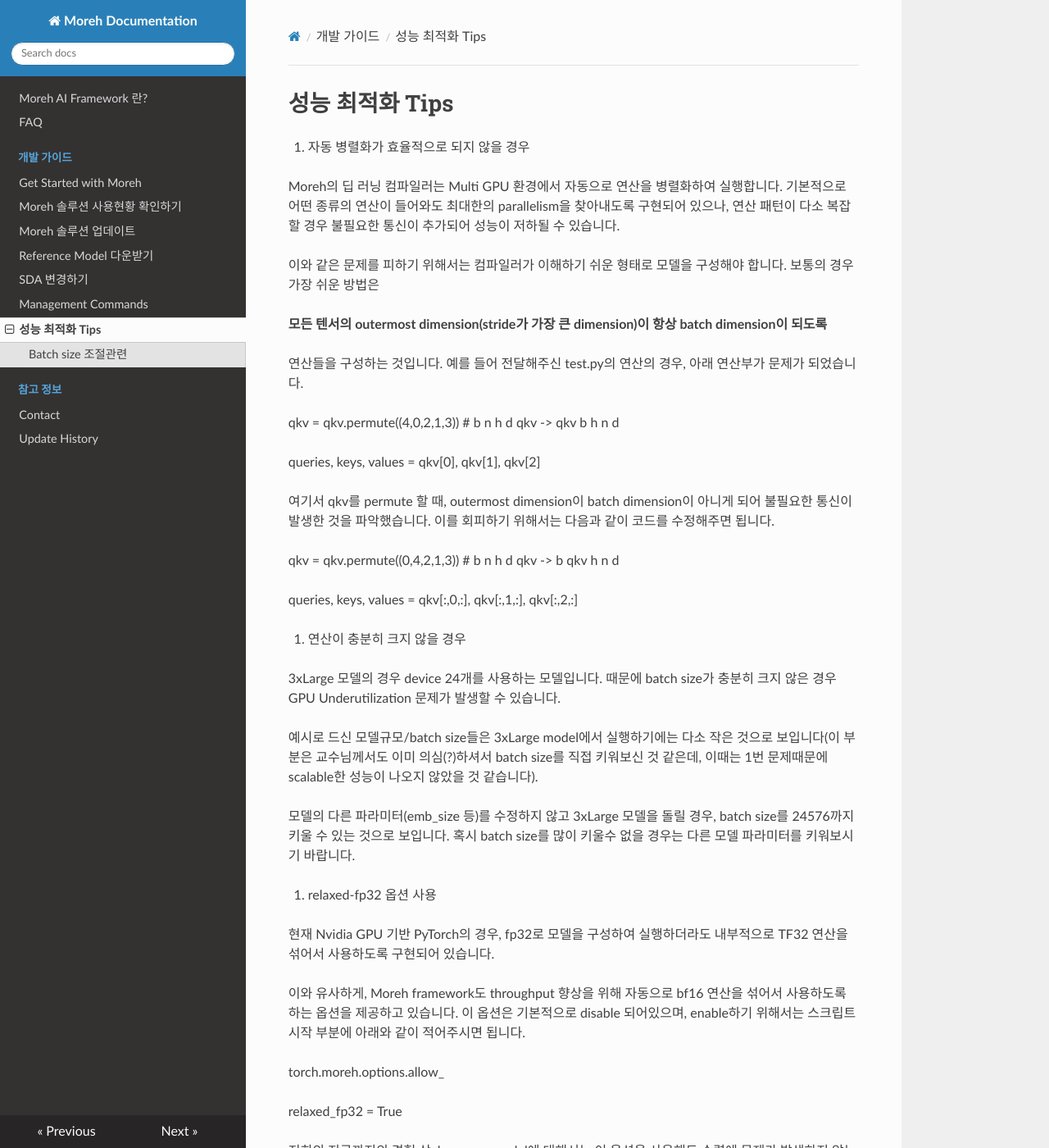
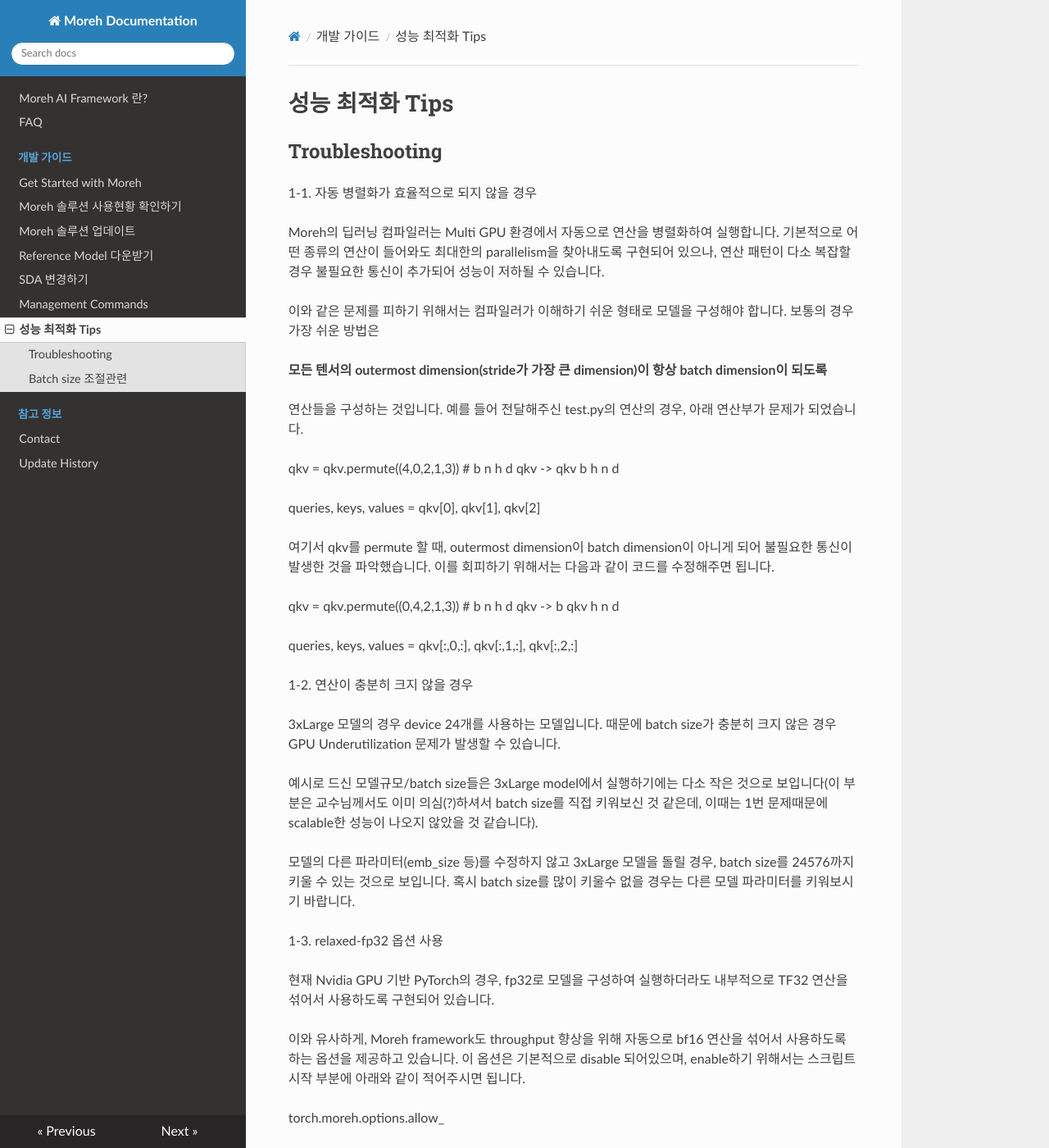
Before and after one commit to johyun1001/moreh-docs-public, an MkDocs documentation site: the page built from docs/개발 가이드/성능 최적화 Tips.md, in a window 1280 px wide and 1400 px high. Shown: the whole window at 82% size. Built offline with MkDocs 1.6.1, drawn with Linux system fonts in a browser that asks for light colours; nearby versions of some CDN libraries; some of the changed text lies outside the part shown.

Commit message:
numbering

```diff
--- a/docs/개발 가이드/성능 최적화 Tips.md
+++ b/docs/개발 가이드/성능 최적화 Tips.md
@@ -1,9 +1,10 @@
 # 성능 최적화 Tips
 
+## Troubleshooting
 
-1. 자동 병렬화가 효율적으로 되지 않을 경우
+1-1. 자동 병렬화가 효율적으로 되지 않을 경우
 
-Moreh의 딥 러닝 컴파일러는 Multi GPU 환경에서 자동으로 연산을 병렬화하여 실행합니다. 기본적으로 어떤 종류의 연산이 들어와도 최대한의 parallelism을 찾아내도록 구현되어 있으나, 연산 패턴이 다소 복잡할 경우 불필요한 통신이 추가되어 성능이 저하될 수 있습니다.
+Moreh의 딥러닝 컴파일러는 Multi GPU 환경에서 자동으로 연산을 병렬화하여 실행합니다. 기본적으로 어떤 종류의 연산이 들어와도 최대한의 parallelism을 찾아내도록 구현되어 있으나, 연산 패턴이 다소 복잡할 경우 불필요한 통신이 추가되어 성능이 저하될 수 있습니다.
 
 이와 같은 문제를 피하기 위해서는 컴파일러가 이해하기 쉬운 형태로 모델을 구성해야 합니다. 보통의 경우 가장 쉬운 방법은
 
@@ -21,7 +22,7 @@ qkv = qkv.permute((0,4,2,1,3)) # b n h d qkv -> b qkv h n d
 
 queries, keys, values = qkv[:,0,:], qkv[:,1,:], qkv[:,2,:]
 
-2. 연산이 충분히 크지 않을 경우
+1-2. 연산이 충분히 크지 않을 경우
 
 3xLarge 모델의 경우 device 24개를 사용하는 모델입니다. 때문에 batch size가 충분히 크지 않은 경우 GPU Underutilization 문제가 발생할 수 있습니다.
 
@@ -29,7 +30,7 @@ queries, keys, values = qkv[:,0,:], qkv[:,1,:], qkv[:,2,:]
 
 모델의 다른 파라미터(emb_size 등)를 수정하지 않고 3xLarge 모델을 돌릴 경우, batch size를 24576까지 키울 수 있는 것으로 보입니다. 혹시 batch size를 많이 키울수 없을 경우는 다른 모델 파라미터를 키워보시기 바랍니다.
 
-3. relaxed-fp32 옵션 사용
+1-3. relaxed-fp32 옵션 사용
 
 현재 Nvidia GPU 기반 PyTorch의 경우, fp32로 모델을 구성하여 실행하더라도 내부적으로 TF32 연산을 섞어서 사용하도록 구현되어 있습니다.
 
@@ -41,7 +42,7 @@ relaxed_fp32 = True
 
 저희의 지금까지의 경험 상, language model에 대해서는 이 옵션을 사용해도 수렴에 문제가 발생하지 않는 것을 확인했습니다 (타 모델들도 검토중입니다).
 
-4. loss를 찍는 문제
+1-4. loss를 찍는 문제
 
 Moreh AI Framework는 기본적으로 Frontend(사용자 python process)의 동작과 Backend(GPU cluster)의 동작이 asynchronous하게 돌아갑니다. 때문에  loss를 찍기 전 까지의 process를 파악하는 것은 (예: 예제코드의 tqdm이 화면에 찍어주는 process) 실제 모델 실행 시간을 파악하는 데에 큰 도움이 되지 않습니다. loss가 화면에 찍히는 시점에서의 시간이 실제 유의미한 모델 실행 시간이라고 이해해주시면 될 것 같습니다.
 
@@ -51,7 +52,7 @@ Moreh AI Framework는 기본적으로 Frontend(사용자 python process)의 동
 
 스크립트를 작성하시면, Throughput을 크게 해치지 않고 training 추이를 파악할 수 있습니다.
 
-5. 기타
+1-5. 기타
 
 현재 예시로 보여주신 스크립트의 경우, 제가 이해하기로는 일반적인 transformer의 encoder 구조와 크게 다르지 않은 것으로 보입니다. 저희가 현재 huggingface의 LM script에 대해서 성능 검증을 어느 정도 진행하였고, 이를 reference script를 제공하고 있는데요. 혹시 성능을 더 높이셔야 한다면 huggingface model script를 사용하시는 것도 가능한 옵션이 될 것 같습니다.
 
```
